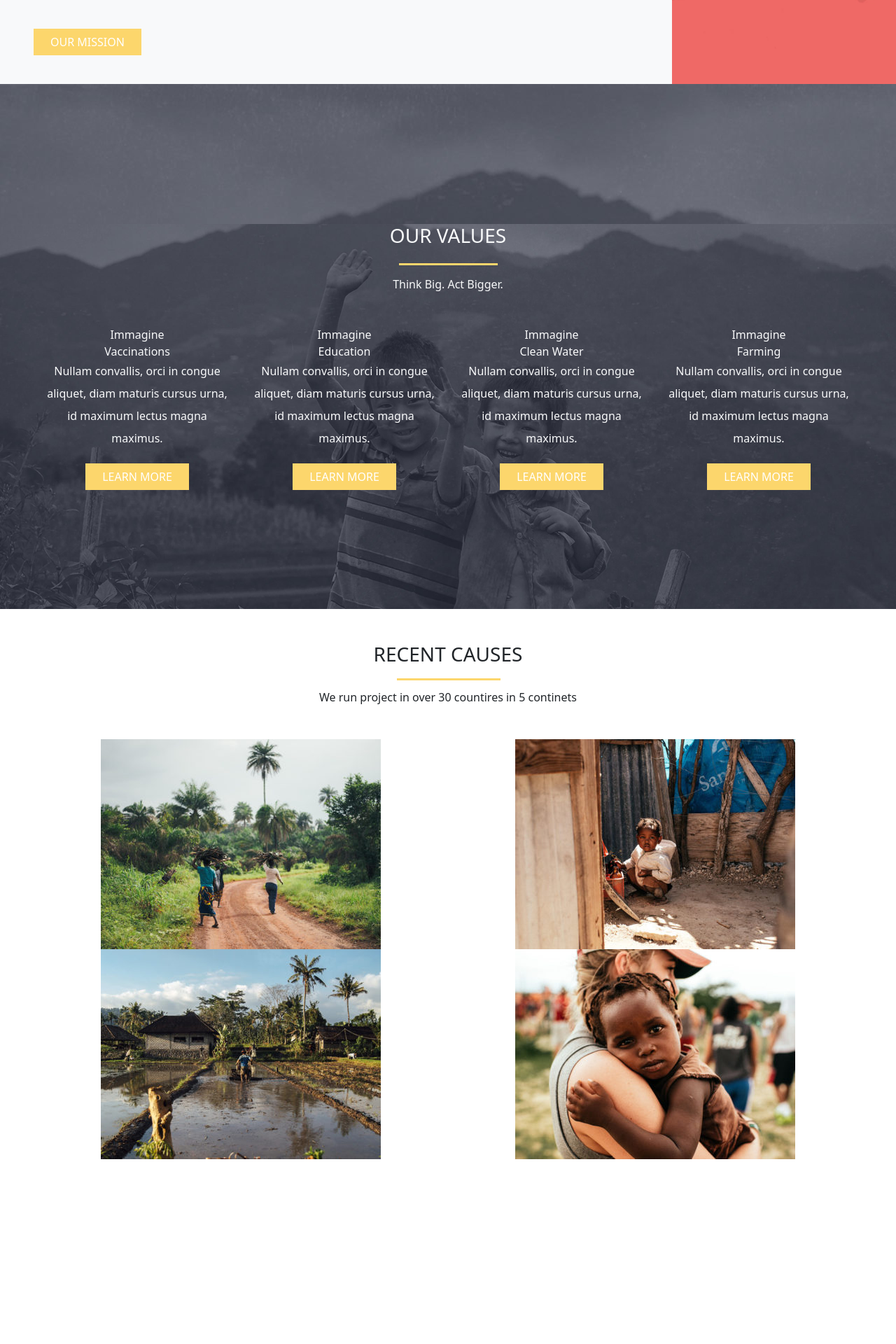
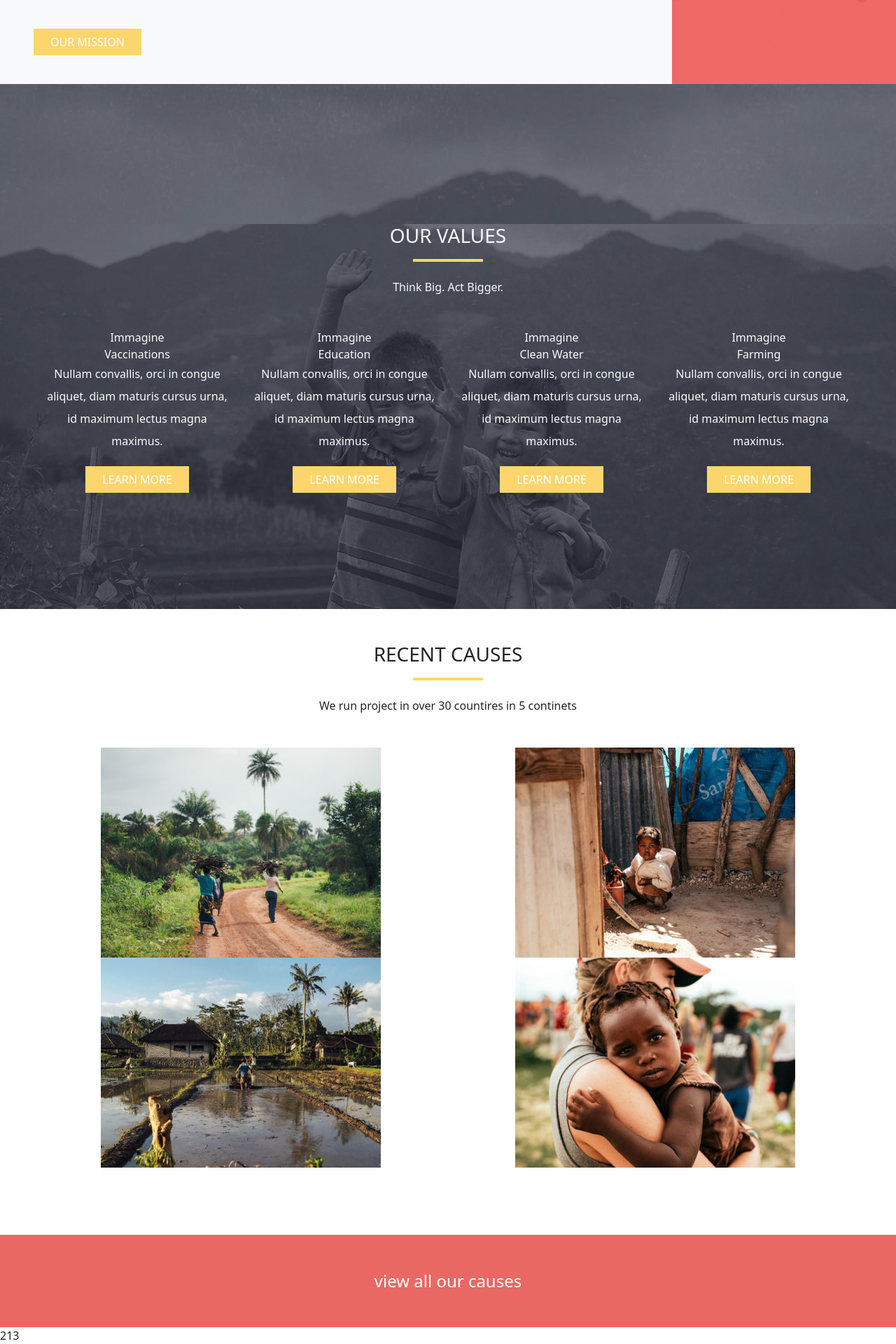
Before and after one commit to marcoarnulfo/proj-html-vuejs, a Vue app: page / in a window 1280 px wide. Shown: the part 1322-3242 px from the top of the page at 70% size. Before the commit the page ends 2978 px from the top, so only its background shows below. Built offline with nearby package versions, Linux system fonts and the light colour scheme.

Commit message:
update main

```diff
--- a/src/components/AppMain.vue
+++ b/src/components/AppMain.vue
@@ -2,12 +2,14 @@
 import MomentCounts from './MomentCounts.vue';
 import OurValues from './OurValues.vue';
 import RecentCauses from './RecentCauses.vue';
+import LastestArticles from './LastestArticles.vue';
 export default {
     name: 'AppMain',
     components: {
         MomentCounts,
         OurValues,
         RecentCauses,
+        LastestArticles,
     }
 }
 </script>
@@ -17,6 +19,7 @@ export default {
         <MomentCounts/>
         <OurValues/>
         <RecentCauses/>
+        <LastestArticles/>
     </main>
 </template>
 
--- /dev/null
+++ b/src/components/LastestArticles.vue
@@ -0,0 +1,12 @@
+<script>
+export default {
+    name: 'LastestArticles'
+}
+</script>
+
+<template>
+    213
+</template>
+
+<style lang="scss" scoped>
+</style>
--- a/src/components/OurValues.vue
+++ b/src/components/OurValues.vue
@@ -1,6 +1,10 @@
 <script>
+import TitleSections from './TitleSections.vue';
 export default {
-    name: 'OurValues'
+    name: 'OurValues',
+    components: {
+        TitleSections,
+    }
 }
 </script>
 
@@ -10,10 +14,12 @@ export default {
     </div>
     <div class="jumbo bg_img">
         <div class="container-fluid position-absolute text-light">
-            <div class="text-center">
+            <TitleSections class="text-center" title="OUR VALUES" paragraph='Think Big. Act Bigger.'/>
+            <!-- <div class="text-center">
                 <h3 class="pb-2">OUR VALUES</h3>
-                <div class="pt-4">T<span class="border_top pt-3">hink Big. Act Bigge</span>r.</div>
-            </div>
+                <div class="prova"></div>
+                <div class="pt-4">Think Big. Act Bigger.</div>
+            </div> -->
             <div class="container-fluid text-center pt-5 padding_top px-5"> <!-- info d-flex text-center pt-5 justify-content-center gap-5 --> <!-- info d-flex mx-5 text-center gap-5 padding_top-->
                 <div class="row">
                     <div class="col">
@@ -67,10 +73,12 @@ export default {
     height: 550px;
     object-fit:cover;
 }
-
+/*
 .border_top{
     border-top: 3px solid #fcd66c;
 }
+
+*/
 .learn {
     background-color: #fcd66c;
     a{
--- a/src/components/RecentCauses.vue
+++ b/src/components/RecentCauses.vue
@@ -1,16 +1,25 @@
 <script>
+// TODO Implementare al click del banner rosso inferiore più immagini, v-model, click, v-if
+import TitleSections from './TitleSections.vue';
 export default {
-    name: 'RecentCauses'
+    name: 'RecentCauses',
+    components: {
+        TitleSections,
+    }
 }
 </script>
 
+
+
 <template>
     <div class="container-fluid text-dark">
-        <div class="text-center">
+
+        <TitleSections class="pt-5 text-center" title='RECENT CAUSES' paragraph='We run project in over 30 countires in 5 continets'/>
+        <!-- <div class="text-center">
             <h3 class="pt-5">RE<span class="border_bot pb-3">CENT CAUS</span>ES</h3>
             <div class="pt-4">We run project in over 30 countires in 5 continets</div>
-        </div>
-        <div class="container-fluid px-5 text-center pt-5">
+        </div> -->
+        <div class="container-fluid px-5 text-center pt-5 pb-5">
             <div class="row">
                 <div class="col">
                     <img src="../assets/img/avada-charity-fair-trade-featured-400x300.jpg" alt="">
@@ -27,6 +36,9 @@ export default {
             </div>
         </div>
     </div>
+    <div class="bg_causes text-center p-5 mt-5">
+        <div><a href="#">view all our causes</a></div>
+    </div>
 </template>
 
 <style lang="scss" scoped>
@@ -34,4 +46,13 @@ export default {
     border-bottom: 3px solid #fcd66c;
 }
 
+.bg_causes{
+    background-color: #ea6864;
+    a{
+        text-decoration: none;
+        color: white;
+        font-size: 1.5rem;
+    }
+}
+
 </style>
--- /dev/null
+++ b/src/components/TitleSections.vue
@@ -0,0 +1,26 @@
+<script>
+export default {
+    name: 'TitleSections',
+    props: {
+        title: String,
+        paragraph: String,
+    }
+}
+</script>
+
+<template>
+    <div>
+        <h3 class="pb-2">{{title}}</h3>
+        <div class="prova"></div>
+        <div class="pt-4">{{paragraph}}</div>
+    </div>
+</template>
+
+<style lang="scss" scoped>
+.prova {
+    margin: auto;
+    background-color: #fcd66c;
+    height: 4px;
+    width: 100px;
+}
+</style>
```
